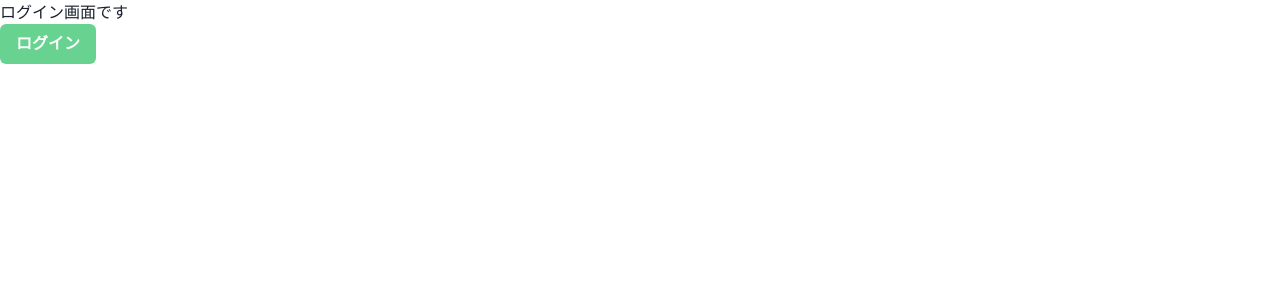
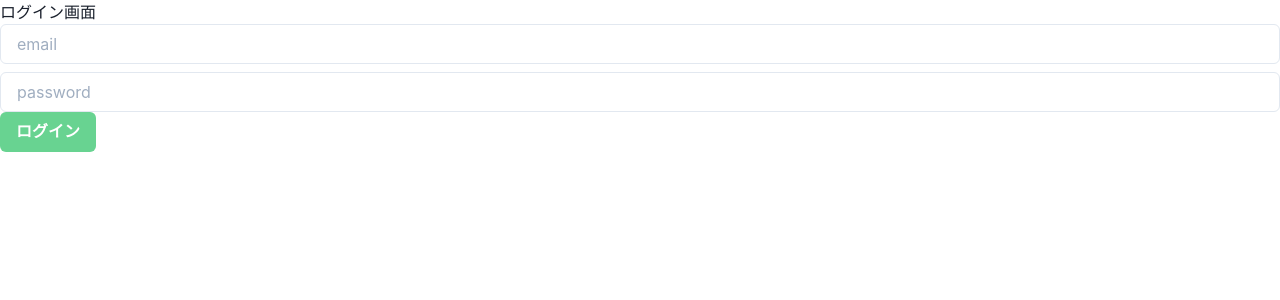
Before and after one commit to EICHAN1208/TennisKaizen, a React (Create React App) app in the folder client/: page / in a window 1280 px wide. Shown: the top 300 px of the page. Built offline with nearby package versions, Linux system fonts and the light colour scheme.

Commit message:
emailでログイン

```diff
--- a/client/src/components/pages/AddCategory.tsx
+++ b/client/src/components/pages/AddCategory.tsx
@@ -1,5 +1,5 @@
 export const AddCategory = () => {
   return (
-    <p>カテゴリー追加画面</p>
+    <p>チャートに含めるカテゴリー追加する画面</p>
   )
 }
--- a/client/src/components/pages/Login.tsx
+++ b/client/src/components/pages/Login.tsx
@@ -1,12 +1,27 @@
+import { useState } from "react";
 import { useHistory } from "react-router-dom"
-import { useToast } from "@chakra-ui/react"
+import { useToast, Input, Stack } from "@chakra-ui/react"
+import axios from "axios"
+
 import { PrimaryButton } from "../atoms/button/PrimaryButton";
 
 export const Login = () => {
   const history = useHistory();
   const toast = useToast();
 
+  const [userEmail, setUserEmail] = useState("")
+
+  // 入力があるたびにuserEmailに値がセットされる
+  const onChangeUserEmail = (e: any) => setUserEmail(e.target.value)
+
   const onClickLogin = () => {
+    axios.get("https://jsonplaceholder.typicode.com/users").then((res) => {
+      // some関数: 合致するものが一つでもあればtrueを返す
+      const authResult = res.data.some(
+        (userData: any) => userData.email === userEmail
+      )
+
+      if(authResult) {
         history.push("/chart")
         toast({
           title: "ログインしました。",
@@ -15,11 +30,28 @@ export const Login = () => {
           duration: 9000,
           isClosable: true
         })
+      } else {
+        toast({
+          title: "認証に失敗しました。",
+          status: "error",
+          duration: 9000,
+          isClosable: true
+        })
+      }
+    }).catch(() => alert())
   };
 
   return (
     <>
-      <p>ログイン画面です</p>
+      <p>ログイン画面</p>
+      <Stack>
+        <Input
+          placeholder="email"
+          size="md"
+          onChange={onChangeUserEmail}
+        />
+        <Input placeholder="password" size="md" />
+      </Stack>
       <PrimaryButton
         onClick={onClickLogin}
       >
```
Lines whose indentation alone changed are shown as unchanged.
